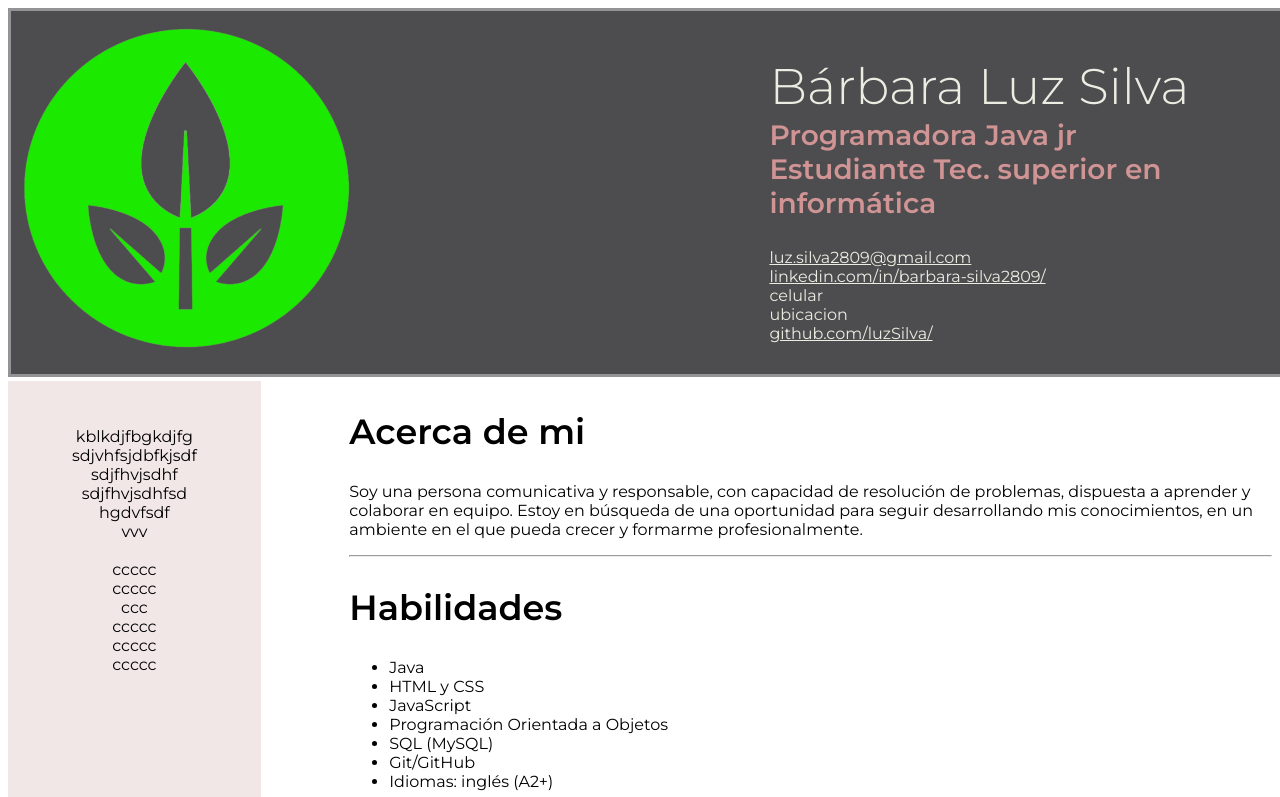
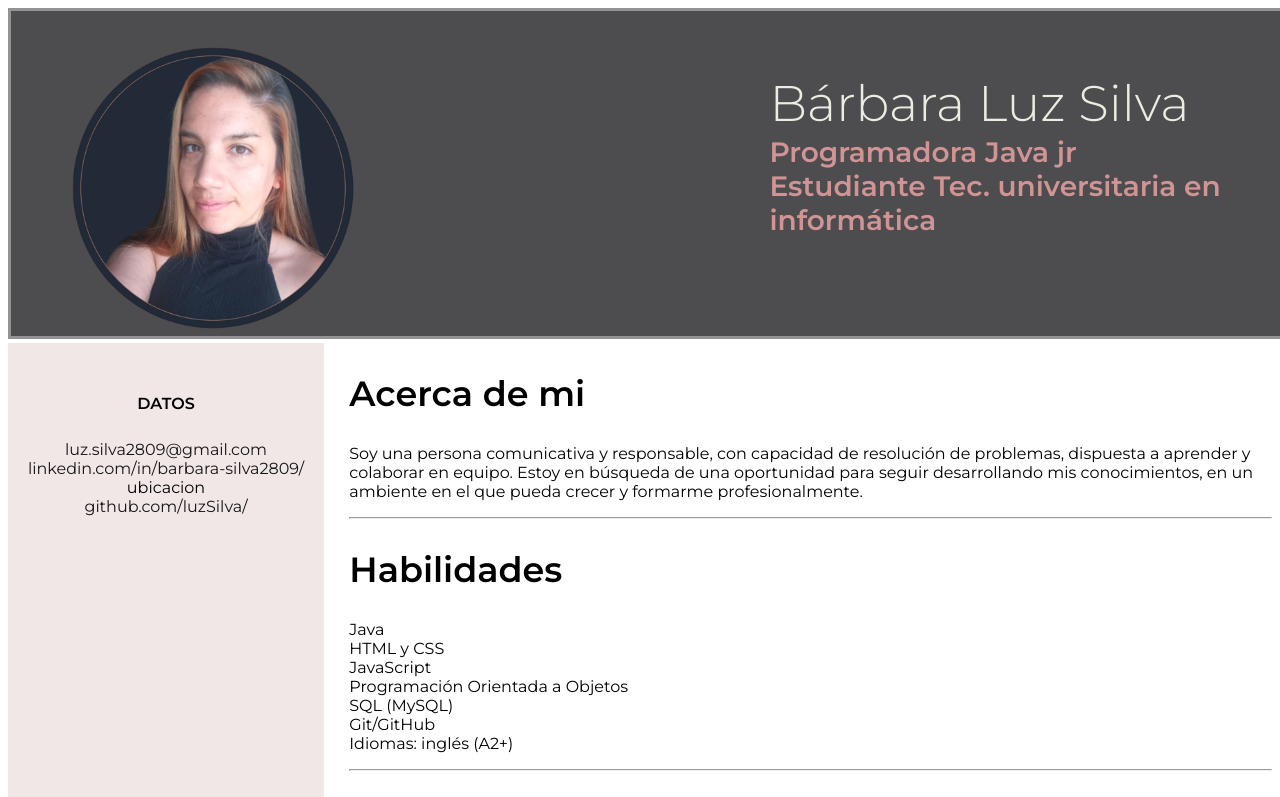
Before and after one commit to luzSilva/CV_Barbara-Silva, a plain HTML site: page index.html in a window 1280 px wide. Shown: the top 797 px of the page. Drawn offline with Linux system fonts and the light colour scheme.

Commit message:
foto actualizada, modificaciones en la fuente y estilo

```diff
--- a/index.html
+++ b/index.html
@@ -11,45 +11,32 @@
 
 <body>
     <header>
-        <img src="img/pngwing.com.png" width="350" height="330">
+        <img src="img/foto.png" width="400" height="300">
         <section>
             <h1>Bárbara Luz Silva</h1>
             <h3>Programadora Java jr
-                <br> Estudiante Tec. superior en informática
+                <br> Estudiante Tec. universitaria en informática
             </h3>
+        </section>
+    </header>
+    <main>
+        <section class="bar">
+            <h4>DATOS</h4>
             <ul>
                 <li><a href="mailto:luz.silva2809@gmail.com"> luz.silva2809@gmail.com</a> </li>
-                <li><a href="https://www.linkedin.com/in/barbara-silva2809/" target="_blank">linkedin.com/in/barbara-silva2809/</a></li>
-                <li>celular</li>
+                <li><a href="https://www.linkedin.com/in/barbara-silva2809/"
+                        target="_blank">linkedin.com/in/barbara-silva2809/</a></li>
                 <li>ubicacion</li>
                 <li><a href="https://github.com/luzSilva" target="_blank">github.com/luzSilva/</a></li>
             </ul>
         </section>
-    </header>
-    <main>
-       <section class="bar">
-       <p>
-        kblkdjfbgkdjfg <br>
-        sdjvhfsjdbfkjsdf <br>
-        sdjfhvjsdhf <br>
-        sdjfhvjsdhfsd <br>
-        hgdvfsdf <br>
-        vvv <br>
-        <br>
-        ccccc  <br>
-        ccccc <br>
-        ccc <br>
-        ccccc <br>
-        ccccc <br>
-        ccccc <br>
-
-        </p>
-       </section>
         <section class="general">
             <article class="about_me">
                 <h2>Acerca de mi</h2>
-                <p>Soy una persona comunicativa y responsable, con capacidad de resolución de problemas, dispuesta a aprender y colaborar en equipo.
-                Estoy en búsqueda de una oportunidad para seguir desarrollando mis conocimientos, en un ambiente en el que pueda crecer y formarme profesionalmente.
+                <p>Soy una persona comunicativa y responsable, con capacidad de resolución de problemas, dispuesta a
+                    aprender y colaborar en equipo.
+                    Estoy en búsqueda de una oportunidad para seguir desarrollando mis conocimientos, en un ambiente en
+                    el que pueda crecer y formarme profesionalmente.
                 </p>
             </article>
             <hr>
--- a/style.css
+++ b/style.css
@@ -4,6 +4,11 @@ html{
 }
 body
 {
+    height: 100%;
+}
+main
+{
+    display: inline-block;
     height: 100%;
 }
 header
@@ -22,18 +27,13 @@ header img
 {
     float: left;
     align-content: center;
+    padding-top:10px ;
 }
 header section
 {
     float: right;
     width: 40%;
-    margin: 15px 0 15px auto;
-}
-header section ul
-{
-    list-style: none;
-    padding-left:0 ;
-    text-decoration: none;
+    margin:2rem auto;
 }
 header section h1
 {
@@ -51,29 +51,37 @@ header section h3
 }
 a
 {
-    color: rgb(236, 236, 226);
+    color: rgb(23, 22, 22);
+    text-decoration:none;
 }
 .bar
 {
     float:left;
-    width: 20%;
+    width: 25%;
     height: 100%;
     background-color: rgb(242, 231, 231);
     text-align: center;
     padding-top: 30px;
-    overflow-x: auto;
+    word-wrap: break-word;
+}
+.bar ul
+{
+    list-style: none;
+    padding: 5px;
 }
 .general
 {
     float:right;
     width: 73%;
 }
-main
-{
-    display: inline-block;
-    height: 100%;
-}
+
 .general h2
 {
     font-size: 35px;
+    font-weight:bold;
 }
+.skills ul
+{
+    list-style: none;
+    padding-left: 0;
+}
```
Also changed, not shown: img/foto.png (added), img/pngwing.com.png (deleted).
